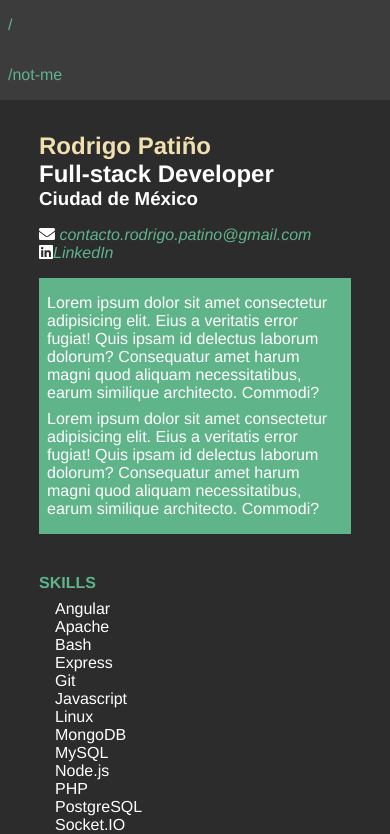
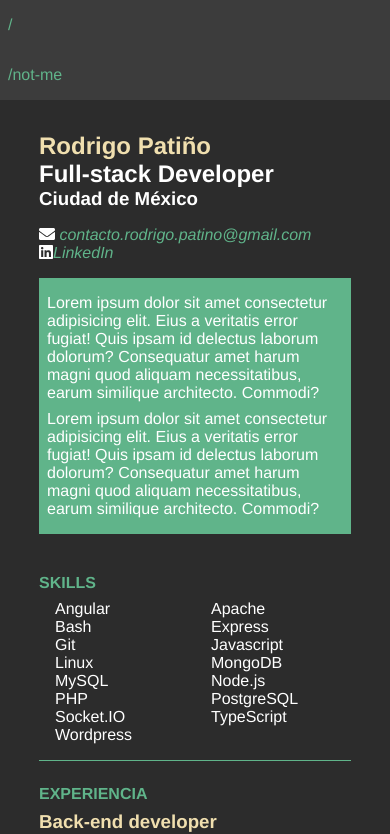
Before and after one commit to wakowarner/wakowarner.github.io, an Angular app: page /cv in a window 390 px wide. Shown: the top 834 px of the page. Built offline with nearby package versions, Linux system fonts and the light colour scheme.

Commit message:
Corrige columnas de skills en mobilefix

```diff
--- a/src/app/paginas/cv/cv.component.scss
+++ b/src/app/paginas/cv/cv.component.scss
@@ -69,7 +69,7 @@ main {
         display: grid;
         grid-template-columns: 25% 25% 25% 25%;
         @media(max-width: 768px) {
-          grid-template-columns: 50%;
+          grid-template-columns: 50% 50%;
         }
         li {
           margin: 0 1rem;
```
